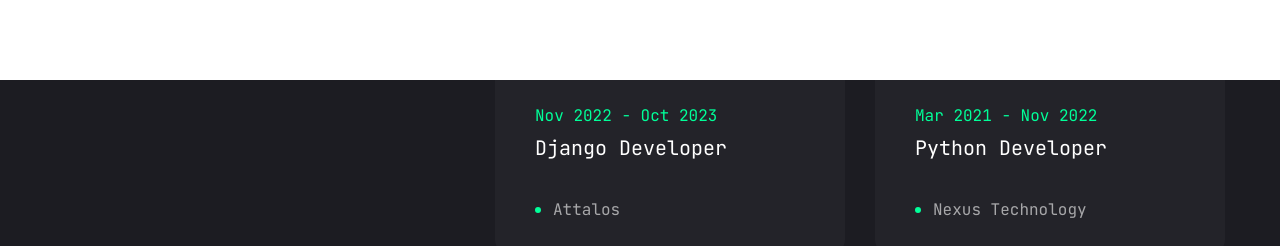
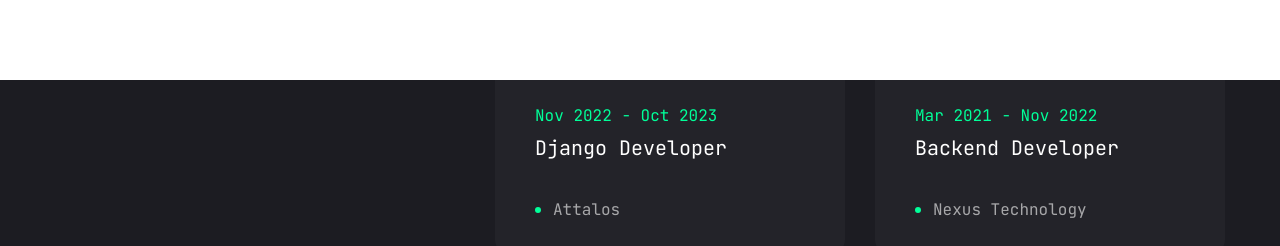
Before and after one commit to amha-kindu/portfolio, a Next.js app: page / in a window 1280 px wide. Shown: the part 1520-1766 px from the top of the page. Built offline with nearby package versions, Linux system fonts and the light colour scheme.

Commit message:
update resume

```diff
--- a/components/sections/Resume.jsx
+++ b/components/sections/Resume.jsx
@@ -28,7 +28,7 @@
         { company: "PartCAD", position: "Python Developer & DevOps", duration: "Dec 2024 - Present" },
         { company: "John Galt Solutions", position: "Junior AI/ML Software Engineer", duration: "Oct 2023 - Dec 2024" },
         { company: "Attalos", position: "Django Developer", duration: "Nov 2022 - Oct 2023" },
-        { company: "Nexus Technology", position: "Python Developer", duration: "Mar 2021 - Nov 2022" },
+        { company: "Nexus Technology", position: "Backend Developer", duration: "Mar 2021 - Nov 2022" },
         { company: "Eskalate Africa Software Development S.C", position: "Web Development Intern", duration: "Feb 2023 - Apr 2023" },
     ]
 }
```
Also changed, not shown: 1 other file (tests, documents, lock files or other folders).
